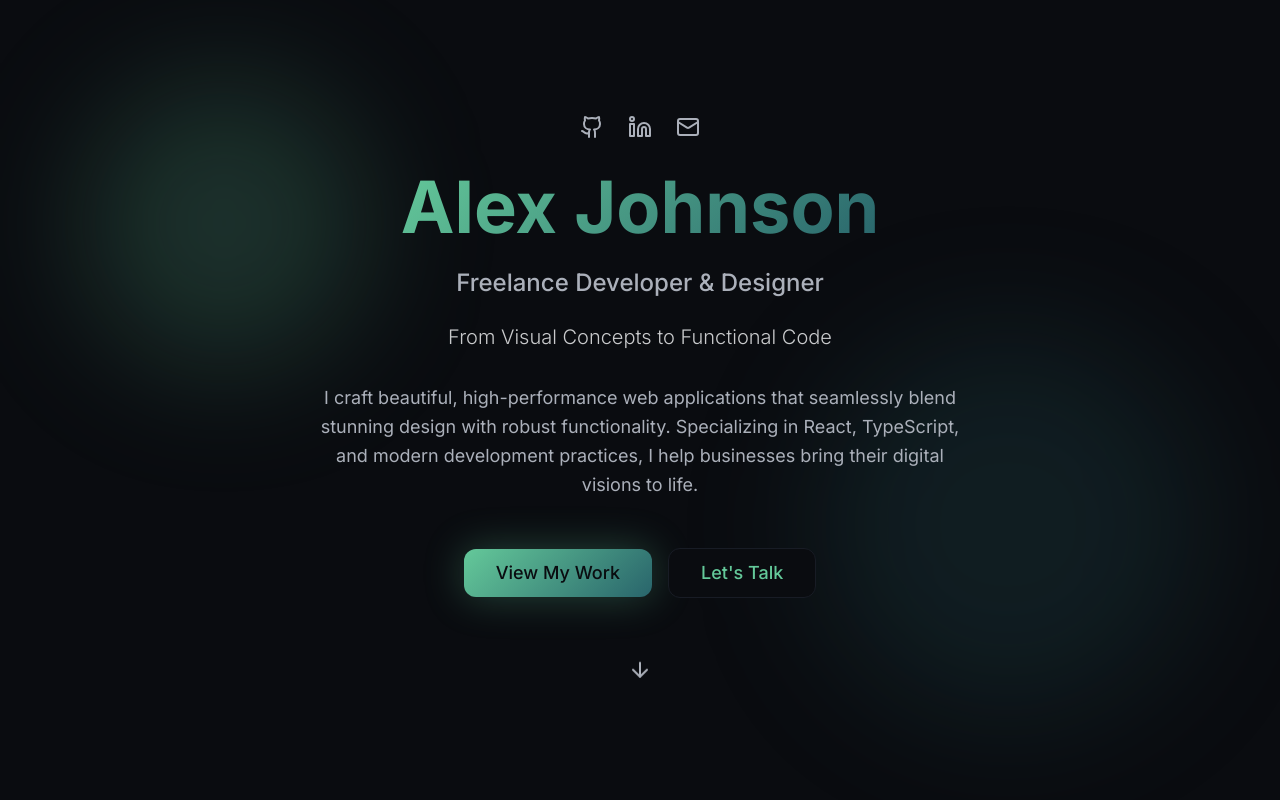
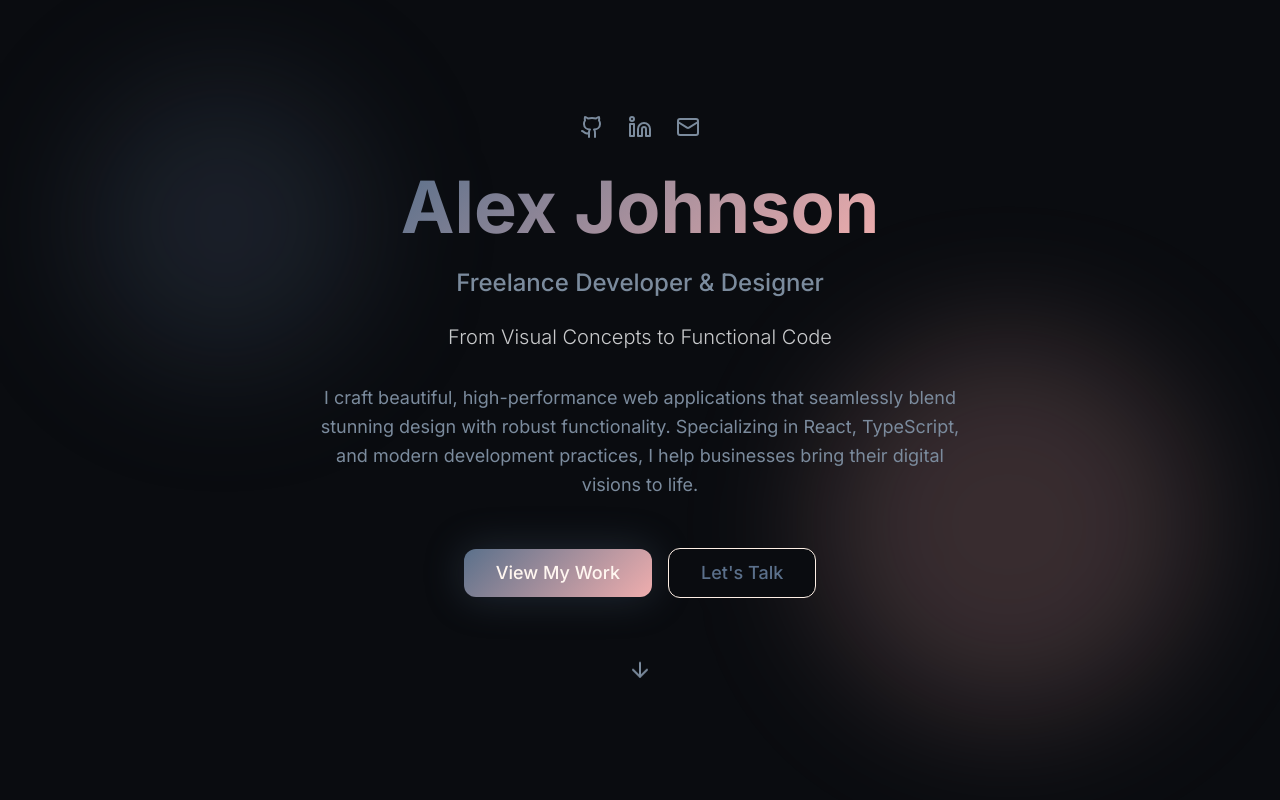
Before and after one commit to umairzengineer/umairengr, a React (Vite) app: page / in a window 1280 px wide. Shown: the top 800 px of the page. Built offline with nearby package versions, Linux system fonts and the light colour scheme; the HTML template or start-up script is replaced by a standard one.

Commit message:
Apply new color palette

```diff
--- a/src/index.css
+++ b/src/index.css
@@ -20,39 +20,39 @@ All colors MUST be HSL.
     --popover: 222 22% 8%;
     --popover-foreground: 220 20% 98%;
 
-    /* Sophisticated green-teal gradient system */
-    --primary: 152 48% 59%;
-    --primary-foreground: 222 22% 5%;
-    --primary-dark: 152 48% 49%;
+    /* ColorHunt palette: 5d688a, f7a5a5, ffdbb6, fff2ef */
+    --primary: 213 21% 45%; /* #5d688a */
+    --primary-foreground: 25 100% 97%; /* #fff2ef */
+    --primary-dark: 213 21% 35%;
 
-    --secondary: 222 22% 12%;
-    --secondary-foreground: 220 20% 98%;
+    --secondary: 35 100% 85%; /* #ffdbb6 */
+    --secondary-foreground: 213 21% 25%;
 
-    --muted: 222 22% 10%;
-    --muted-foreground: 220 10% 70%;
+    --muted: 25 100% 97%; /* #fff2ef */
+    --muted-foreground: 213 15% 55%;
 
-    --accent: 186 45% 29%;
-    --accent-foreground: 135 41% 91%;
+    --accent: 0 68% 81%; /* #f7a5a5 */
+    --accent-foreground: 213 21% 25%;
 
     --destructive: 0 84% 60%;
-    --destructive-foreground: 220 20% 98%;
+    --destructive-foreground: 25 100% 97%;
 
-    --border: 222 22% 15%;
-    --input: 222 22% 12%;
-    --ring: 152 48% 59%;
+    --border: 35 100% 80%;
+    --input: 25 100% 95%;
+    --ring: 213 21% 45%;
 
     --radius: 0.75rem;
 
     /* Portfolio-specific design tokens */
-    --hero-gradient: linear-gradient(135deg, hsl(152 48% 59%) 0%, hsl(186 45% 29%) 100%);
-    --card-gradient: linear-gradient(145deg, hsl(222 22% 8%) 0%, hsl(222 22% 10%) 100%);
-    --text-gradient: linear-gradient(135deg, hsl(152 48% 59%) 0%, hsl(186 45% 29%) 100%);
+    --hero-gradient: linear-gradient(135deg, hsl(213 21% 45%) 0%, hsl(0 68% 81%) 100%);
+    --card-gradient: linear-gradient(145deg, hsl(25 100% 97%) 0%, hsl(35 100% 90%) 100%);
+    --text-gradient: linear-gradient(135deg, hsl(213 21% 45%) 0%, hsl(0 68% 81%) 100%);
 
     /* Shadows and glows */
-    --shadow-elegant: 0 20px 40px -12px hsl(222 22% 2% / 0.8);
-    --shadow-card: 0 8px 32px -8px hsl(222 22% 2% / 0.6);
-    --glow-primary: 0 0 40px hsl(152 48% 59% / 0.3);
-    --glow-accent: 0 0 40px hsl(186 45% 29% / 0.3);
+    --shadow-elegant: 0 20px 40px -12px hsl(213 21% 25% / 0.3);
+    --shadow-card: 0 8px 32px -8px hsl(213 21% 35% / 0.2);
+    --glow-primary: 0 0 40px hsl(213 21% 45% / 0.3);
+    --glow-accent: 0 0 40px hsl(0 68% 81% / 0.3);
 
     /* Animations */
     --transition-smooth: all 0.3s cubic-bezier(0.4, 0, 0.2, 1);
```
